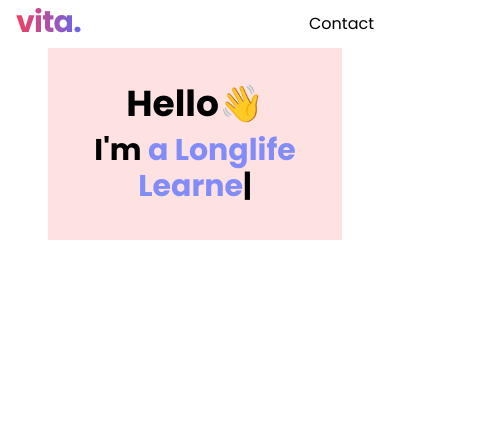
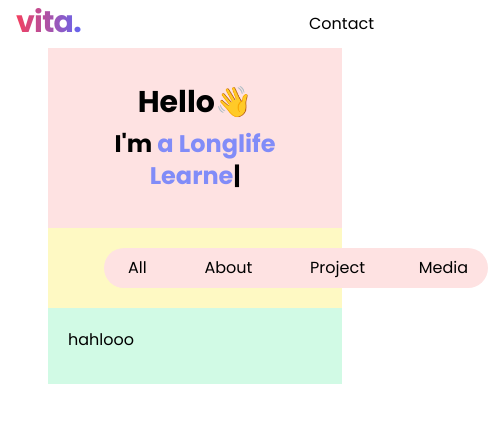
Before and after one commit to vitatriutami/personalweb, a website: page src/index.html in a window 390 px wide. Shown: the whole page, 488 px wide, since content can reach past the window. Drawn offline with Linux system fonts and the light colour scheme; a web font is replaced by a local one.

Commit message:
updating layout

```diff
--- a/src/index.html
+++ b/src/index.html
@@ -11,19 +11,30 @@
 <body>
   <main class="relative p-12">
     <!-- Header -->
-    <h1 class="absolute left-4 top-1 font-bold text-3xl bg-gradient-to-r from-rose-500 to-indigo-500 bg-clip-text text-transparent tracking-tight">
+    <h1
+      class="absolute left-4 top-1 font-bold text-3xl bg-gradient-to-r from-rose-500 to-indigo-500 bg-clip-text text-transparent tracking-tight">
       vita.</h1>
     <h1 class="absolute right-4 top-3 ">Contact</h1>
     <!-- Welcoming message -->
     <div class="m-auto text-center bg-red-100 p-9 space-y-2">
-      <h1 class="text-4xl font-bold">Hello<span class="emoji">👋</span></h1>
-      <h1 class="text-3xl font-bold">I'm <span class="typing-text text-indigo-400"></span></h1>
+      <h1 class="text-3xl md:text-4xl font-bold">Hello<span class="emoji">👋</span></h1>
+      <h1 class="text-2xl md:text-3xl font-bold">I'm <span class="typing-text text-indigo-400"></span></h1>
     </div>
     <!-- Navigation -->
-
+    <div class="bg-yellow-100 p-5 md:px-10 px-14">
+      <ul class="p-2 md:p-3 mx-auto rounded-full w-96 bg-red-100 flex gap-2 justify-between md:text-xl">
+        <li class="rounded-full hover:bg-white cursor-pointer px-4 md:py-4 text-center">All</li>
+        <li class="rounded-full hover:bg-white cursor-pointer px-4 md:py-4 text-center">About</li>
+        <li class="rounded-full hover:bg-white cursor-pointer px-4 md:py-4 text-center">Project</li>
+        <li class="rounded-full hover:bg-white cursor-pointer px-3 md:py-4 text-center">Media</li>
+      </ul>
+    </div>
 
 
     <!-- Content -->
+    <div class="bg-emerald-100 p-5 pb-8">
+      <h1>hahlooo</h1>
+    </div>
 
     <!-- content 1 -->
     <!-- content 2 -->
```
Also changed, not shown: src/output.css.
